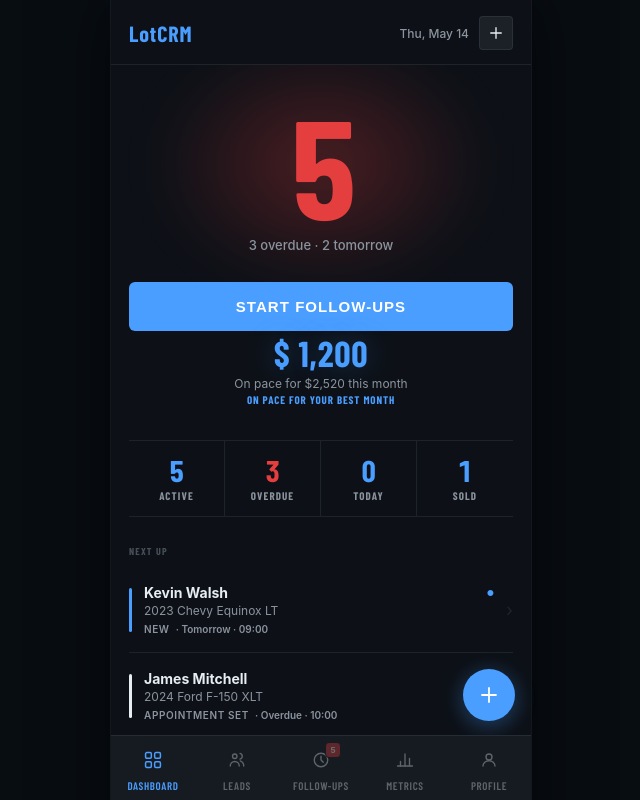
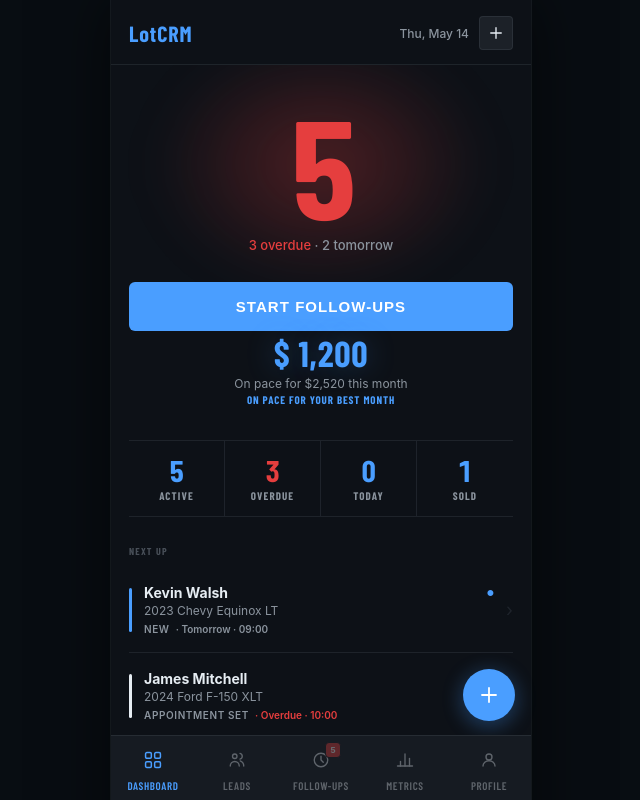
Before and after one commit to colingelinas/lotcrm, a React (Vite) app: page / in a window 1280 px wide. Shown: the top 800 px of the page, without its empty margins (319-959 px from the left). Built offline with nearby package versions, Linux system fonts and the light colour scheme; a web font is replaced by a local one.

Commit message:
fix colors and lead urgency

```diff
--- a/src/components/DashboardView.jsx
+++ b/src/components/DashboardView.jsx
@@ -81,14 +81,15 @@ export default function DashboardView({ leads, openView, openNew, goToFollowUps,
           <div className="hero-streak">🔥 {streak} day streak</div>
         )}
         <div className="hero-sub">
-          {allClear
-            ? 'No follow-ups due today'
-            : [
-                overdue.length > 0 && `${overdue.length} overdue`,
-                todayLeads.length > 0 && `${todayLeads.length} today`,
-                tomorrowLeads.length > 0 && `${tomorrowLeads.length} tomorrow`,
-              ].filter(Boolean).join(' · ')
-          }
+          {allClear ? 'No follow-ups due today' : (
+            <>
+              {overdue.length > 0 && <span style={{ color: '#e53e3e' }}>{overdue.length} overdue</span>}
+              {overdue.length > 0 && todayLeads.length > 0 && ' · '}
+              {todayLeads.length > 0 && `${todayLeads.length} today`}
+              {(overdue.length > 0 || todayLeads.length > 0) && tomorrowLeads.length > 0 && ' · '}
+              {tomorrowLeads.length > 0 && `${tomorrowLeads.length} tomorrow`}
+            </>
+          )}
         </div>
       </div>
 
--- a/src/components/FollowUpsView.jsx
+++ b/src/components/FollowUpsView.jsx
@@ -11,7 +11,7 @@ export default function FollowUpsView({ leads, openView, openNew }) {
     {
       id: 'overdue',
       label: 'Overdue',
-      accent: '#ef4444',
+      accent: '#e53e3e',
       items: active
         .filter(l => l.followUpDate && l.followUpDate < today)
         .sort((a, b) => a.followUpDate.localeCompare(b.followUpDate)),
--- a/src/components/LeadListItem.jsx
+++ b/src/components/LeadListItem.jsx
@@ -1,6 +1,7 @@
 import { TEMP_COLORS, todayStr } from '../data/demo.js'
 
-const TEMP_BAR = { Hot: '#e6edf3', Warm: '#4a9eff', Cold: 'transparent' }
+const TEMP_BAR  = { Hot: '#e6edf3', Warm: '#4a9eff', Cold: '#2a2d35' }
+const TEMP_NAME = { Hot: '#e6edf3', Warm: '#e6edf3', Cold: '#8b949e' }
 
 export default function LeadListItem({ lead, onClick, showFollowUp = true }) {
   const today = todayStr()
@@ -21,11 +22,14 @@ export default function LeadListItem({ lead, onClick, showFollowUp = true }) {
     <div className="lead-item" onClick={onClick}>
       <div
         className="lead-item-bar"
-        style={{ background: TEMP_BAR[lead.temperature] || 'transparent' }}
+        style={{ background: TEMP_BAR[lead.temperature] || '#2a2d35' }}
       />
       <div className="lead-item-body">
         <div className="lead-item-top">
-          <span className="lead-item-name">{lead.first} {lead.last}</span>
+          <span
+            className="lead-item-name"
+            style={{ color: TEMP_NAME[lead.temperature] || '#e6edf3' }}
+          >{lead.first} {lead.last}</span>
           <span
             className="lead-item-temp"
             style={{ color: TEMP_COLORS[lead.temperature] }}
@@ -36,7 +40,10 @@ export default function LeadListItem({ lead, onClick, showFollowUp = true }) {
         <div className="lead-item-meta">
           <span className="lead-item-status">{lead.status}</span>
           {fuLabel && (
-            <span className="lead-item-followup">· {fuLabel}</span>
+            <span
+              className="lead-item-followup"
+              style={isOverdue ? { color: '#e53e3e' } : undefined}
+            >· {fuLabel}</span>
           )}
         </div>
       </div>
--- a/src/index.css
+++ b/src/index.css
@@ -2236,7 +2236,7 @@ button, a, input, select, textarea {
   font-weight: 700;
   letter-spacing: 0.08em;
   text-transform: uppercase;
-  color: var(--accent);
+  color: #4a9eff;
 }
 
 /* ── HERO STREAK ── */
```
